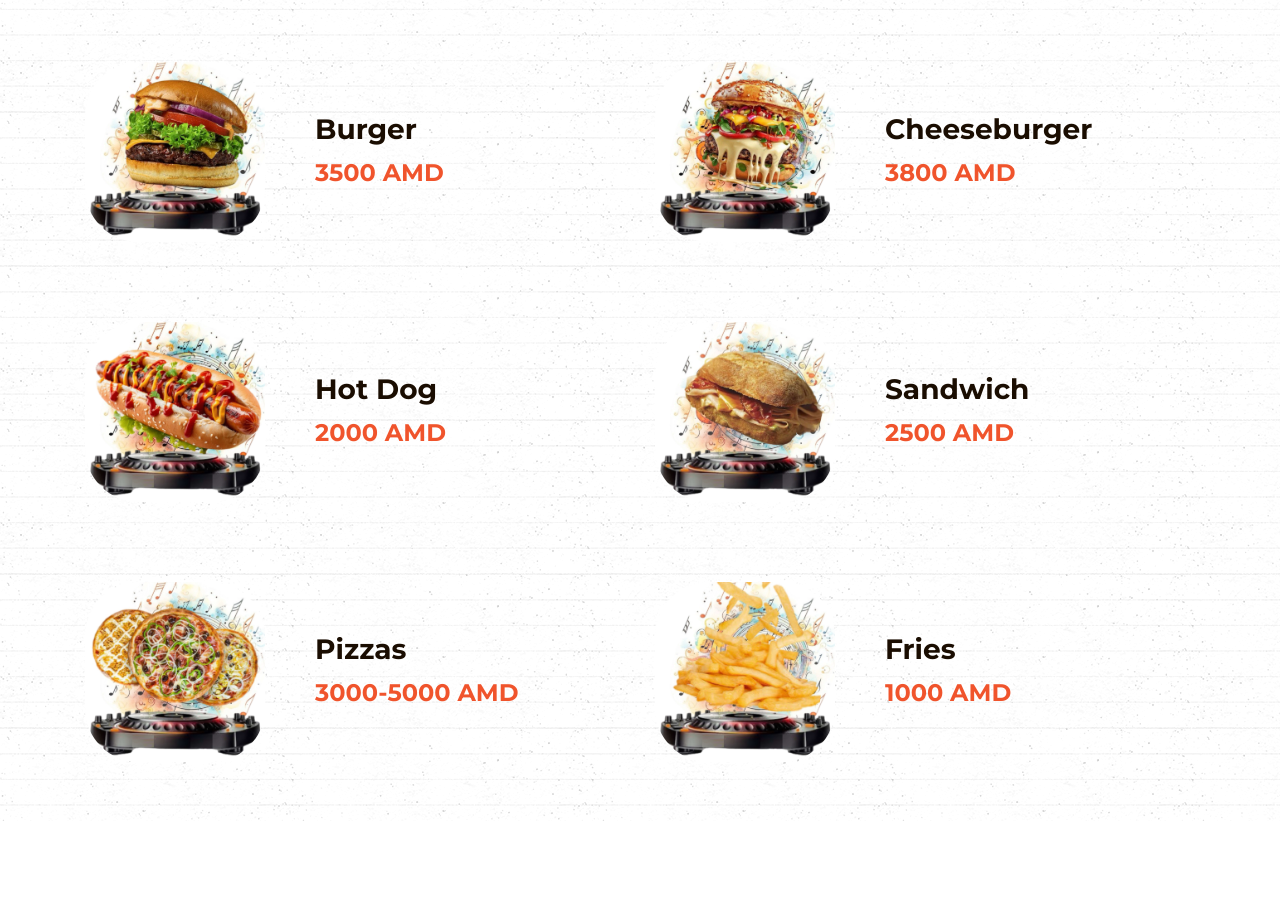
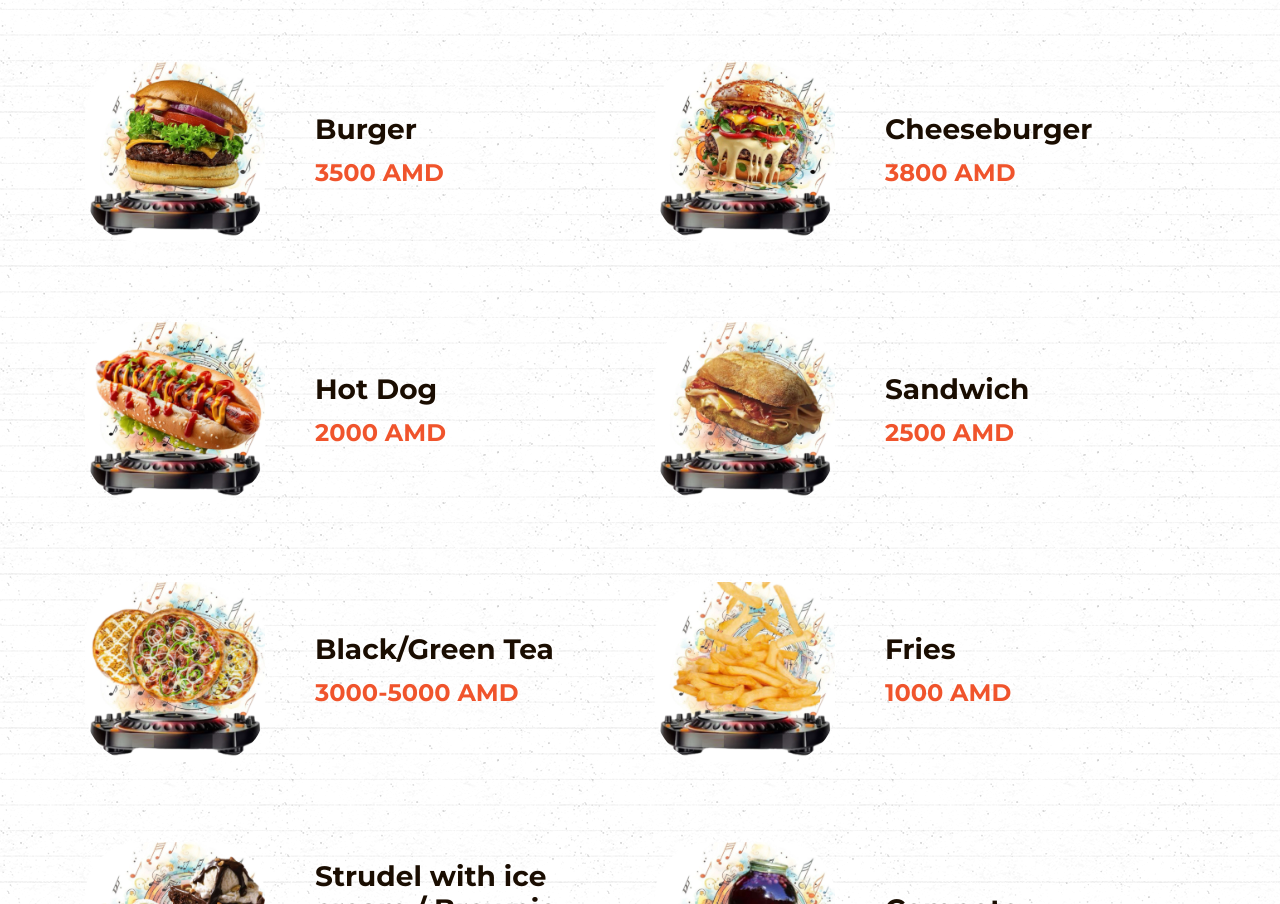
Before and after one commit to hovoas/hayfilm-menu, a plain HTML site: page index.html in a window 1280 px wide. Shown: the part 196-1100 px from the top of the page. Drawn offline with Linux system fonts and the light colour scheme.

Commit message:
Update index.html

```diff
--- a/index.html
+++ b/index.html
@@ -85,7 +85,7 @@
                             <img src="img/food/pizzas.jpeg" alt="">
                         </div>
                         <div class="info">
-                            <h3>Pizzas</h3>
+                            <h3>Black/Green Tea</h3>
                             <span>3000-5000 AMD</span>
                         </div>
                     </div>
```
